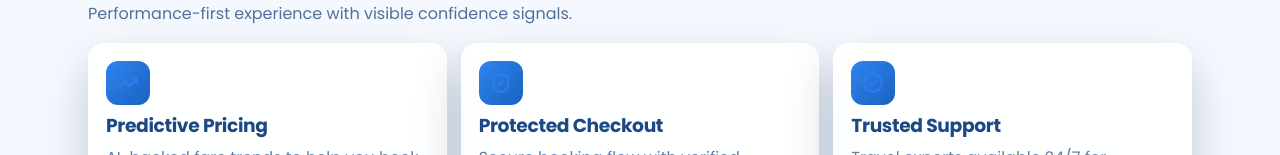
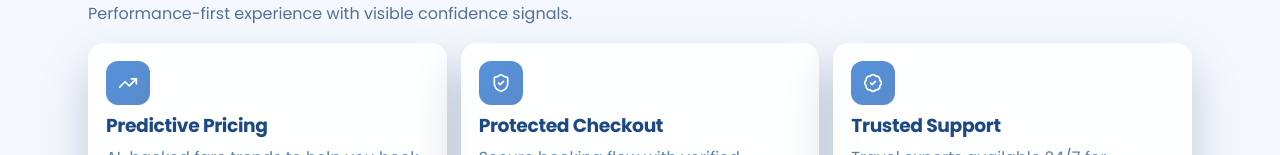
Before and after one commit to flash-abhi/SkyFareTravelsDeal, a React (Create React App) app: page / in a window 1280 px wide. Shown: the part 1921-2076 px from the top of the page. Built offline with nearby package versions, Linux system fonts and the light colour scheme; no server answers.

Commit message:
added the UI of the homepage

```diff
--- a/src/components/Header.css
+++ b/src/components/Header.css
@@ -82,6 +82,7 @@
   box-shadow: 0 10px 24px rgba(13, 75, 164, 0.34);
   transition: transform 0.3s cubic-bezier(0.2, 0.8, 0.2, 1), box-shadow 0.3s cubic-bezier(0.2, 0.8, 0.2, 1);
   overflow: hidden;
+  animation: callButtonPulse 2.2s ease-in-out infinite;
 }
 
 .call-button-animated:hover {
@@ -96,6 +97,8 @@
   justify-content: center;
   position: relative;
   z-index: 2;
+  animation: callIconWiggle 2.2s ease-in-out infinite;
+  transform-origin: 60% 60%;
 }
 
 .call-button-text {
@@ -105,7 +108,6 @@
   position: relative;
   z-index: 2;
 }
-
 .call-button-ring,
 .call-button-ring-2 {
   position: absolute;
@@ -121,6 +123,37 @@
   animation-delay: 0.9s;
 }
 
+
+@keyframes callButtonPulse {
+  0%,
+  45%,
+  100% {
+    transform: translateY(0) scale(1);
+  }
+  22% {
+    transform: translateY(-1px) scale(1.05);
+  }
+}
+
+@keyframes callIconWiggle {
+  0%,
+  45%,
+  100% {
+    transform: rotate(0deg);
+  }
+  12% {
+    transform: rotate(12deg);
+  }
+  18% {
+    transform: rotate(-10deg);
+  }
+  24% {
+    transform: rotate(8deg);
+  }
+  30% {
+    transform: rotate(-6deg);
+  }
+}
 @keyframes callPing {
   0% {
     opacity: 0.55;
--- a/src/pages/HomeNew.css
+++ b/src/pages/HomeNew.css
@@ -472,11 +472,15 @@
   border-radius: 12px;
   display: grid;
   place-items: center;
-  background: linear-gradient(135deg, #2e84f0, #1a62bf);
-  color: #fff;
+  background: linear-gradient(135deg, #5592dc, #5a8aca);
+  color: #fff ;
   margin-bottom: 0.62rem;
 }
-
+.hn-feature-icon * {
+  width: 20px;
+  height: 20px;
+  color: white;
+}
 .hn-feature-card h3 {
   margin: 0;
   color: #133563;
--- a/src/pages/HomeNew.js
+++ b/src/pages/HomeNew.js
@@ -68,7 +68,7 @@ const dealCards = [
     discount: "Save 31%",
     from: 679,
     image:
-      "https://images.unsplash.com/photo-1508264165352-258a6f82b35f?w=1800&auto=format&fit=crop&q=90",
+      "https://images.unsplash.com/photo-1507525428034-b723cf961d3e?auto=format&fit=crop&w=1800&q=80",
   },
   {
     place: "Maldives Signature",
@@ -196,7 +196,10 @@ function HomeNew() {
               to boarding. Built for travelers who move quick.
             </p>
             <div className="hn-hero-cta">
-              <button onClick={() => navigate("/flights")} className="hn-btn-primary">
+              <button
+                onClick={() => navigate("/flights")}
+                className="hn-btn-primary"
+              >
                 Explore Flights
                 <ArrowRight size={17} />
               </button>
@@ -244,7 +247,10 @@ function HomeNew() {
               <h2>Hot Routes With Live-Like Fare Energy</h2>
               <p>High-demand corridors our travelers are booking today.</p>
             </div>
-            <button className="hn-btn-primary" onClick={() => navigate("/flights")}>
+            <button
+              className="hn-btn-primary"
+              onClick={() => navigate("/flights")}
+            >
               View More
               <ArrowRight size={17} />
             </button>
@@ -331,7 +337,9 @@ function HomeNew() {
           <div className="hn-section-head hn-reveal">
             <div>
               <h2>Why Travelers Stay With Us</h2>
-              <p>Performance-first experience with visible confidence signals.</p>
+              <p>
+                Performance-first experience with visible confidence signals.
+              </p>
             </div>
           </div>
 
--- a/src/pages/Hotels.js
+++ b/src/pages/Hotels.js
@@ -103,7 +103,7 @@ const DEALS = [
     perks: ["Old town access", "Buffet breakfast", "Premium room upgrade"],
     badge: "New Offer",
     image:
-      "https://images.unsplash.com/photo-1551776235-dde6d4829808?auto=format&fit=crop&w=1400&q=80",
+      "https://images.unsplash.com/photo-1501785888041-af3ef285b470?auto=format&fit=crop&w=1600&q=80",
   },
 ];
 
@@ -476,9 +476,9 @@ function Hotels() {
                       Save ${item.original - item.sale}
                     </span>
                   </div>
-                  <button className="hn-card-btn" onClick={handleSearch}>
+                  <a className="hn-card-btn" href={`tel:${(contactSettings.tfn || '+1-888-859-0441').replace(/[^0-9+]/g, '')}`} >
                     Reserve Offer <ArrowRight size={16} />
-                  </button>
+                  </a>
                 </div>
               </article>
             ))}
```
